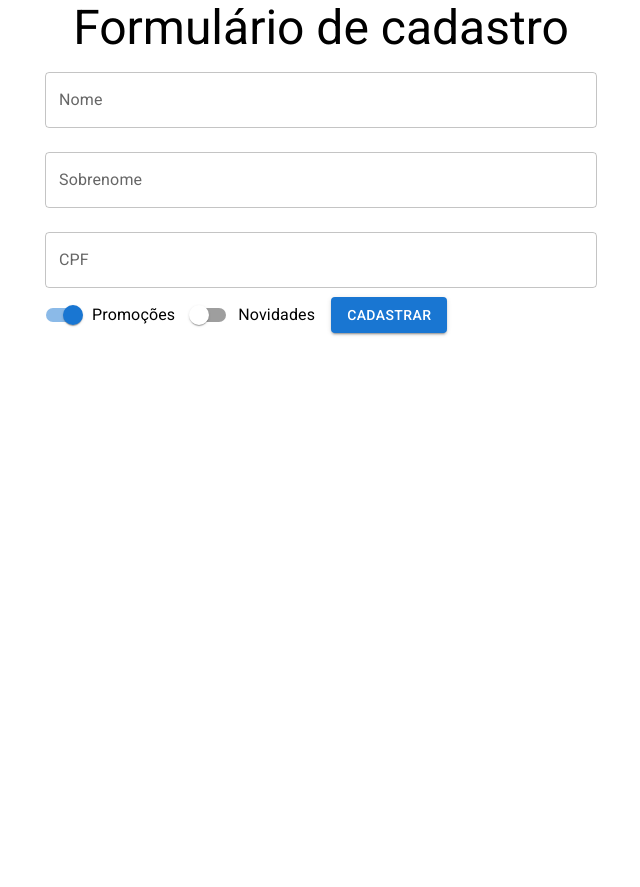
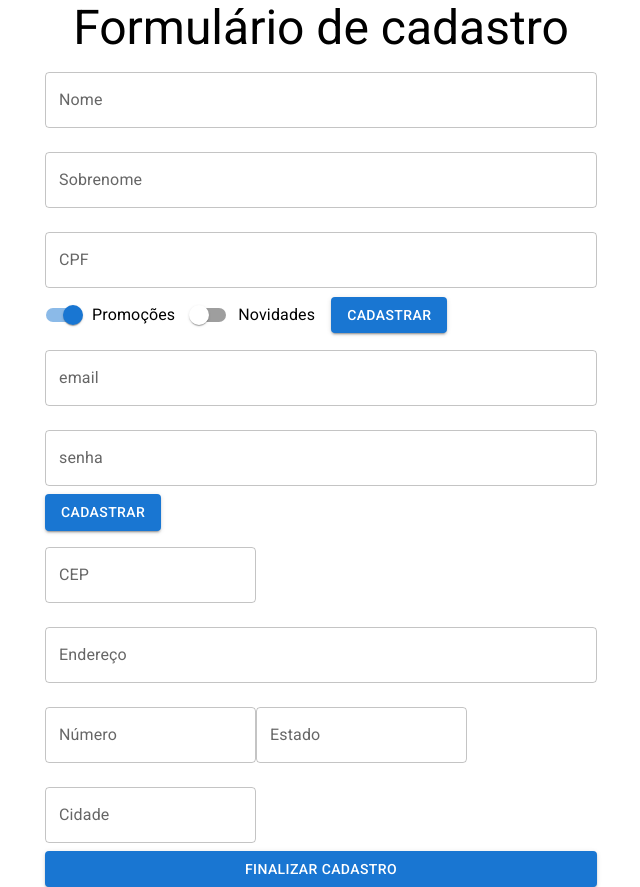
Before and after one commit to WesleyOliveira98/form-react-alura, a React (Create React App) app: page / in a window 1280 px wide. Shown: the whole page, without its empty margins (319-959 px from the left). Before the commit the page ends 800 px from the top, so only its background shows below. Built offline with nearby package versions, Linux system fonts and the light colour scheme.

Commit message:
6. Entendendo o problema

```diff
--- /dev/null
+++ b/src/components/FormularioCadastro/DadosEntrega.js
@@ -0,0 +1,45 @@
+import React from "react";
+import { Button, TextField } from "@mui/material";
+
+function DadosEntrega(){
+    return(
+        <form>
+            <TextField
+                id="cep"
+                label="CEP"
+                type="number"
+                margin="normal"
+            />
+            <TextField
+                id="endereco"
+                label="Endereço"
+                type="text"
+                margin="normal"
+                fullWidth
+            />
+            <TextField
+                id="numero"
+                label="Número"
+                type="number"
+                margin="normal"
+            />
+            <TextField
+                id="estado"
+                label="Estado"
+                type="text"
+                margin="normal"
+            />
+            <TextField
+                id="cidade"
+                label="Cidade"
+                type="text"
+                margin="normal"
+            />
+            <Button type="submit" variant="contained" fullWidth>
+                Finalizar Cadastro
+            </Button>
+        </form>
+    );
+}
+
+export default DadosEntrega;
--- /dev/null
+++ b/src/components/FormularioCadastro/DadosPessoais.js
@@ -0,0 +1,90 @@
+import React, { useState } from "react";
+import { Button, TextField, Switch, FormControlLabel } from "@mui/material";
+
+function DadosPessoais({ aoEnviar, validarCPF }) {
+    const [nome, setNome] = useState("");
+    const [sobrenome, setSobrenome] = useState("");
+    const [cpf, setCpf] = useState("");
+    const [promocoes, setPromocoes] = useState(true);
+    const [novidades, setNovidades] = useState(false);
+    const [erros, setErros] = useState({
+        cpf:{
+            valido: true,
+            texto: ""
+        }
+    });
+    return (
+        <form onSubmit={event => {
+            event.preventDefault();
+            aoEnviar({nome, sobrenome, cpf, promocoes, novidades});
+        }}>
+            <TextField
+                value={nome}
+                onChange={event => {
+                    setNome(event.target.value)
+                }}
+                id="nome"
+                label="Nome"
+                margin="normal"
+                fullWidth
+            />
+            <TextField
+                value={sobrenome}
+                onChange={event => {
+                    setSobrenome(event.target.value)
+                }}
+                id="sobrenome"
+                label="Sobrenome"
+                margin="normal"
+                fullWidth
+            />
+            <TextField
+                value={cpf}
+                onChange={event => {
+                    setCpf(event.target.value);
+                }}
+                onBlur={event => {
+                    const isValid = validarCPF(cpf);
+                    setErros({ cpf: isValid });
+                }}
+                error={!erros.cpf.valido}
+                helperText={erros.cpf.texto}
+                id="cpf"
+                label="CPF"
+                margin="normal"
+                fullWidth
+            />
+
+            <FormControlLabel
+                label="Promoções"
+                control={
+                    <Switch
+                        onChange={event => {
+                            setPromocoes(event.target.checked)
+                        }}
+                        name="promocoes"
+                        checked={promocoes}
+                        color="primary"
+                    />
+                }
+            />
+            <FormControlLabel
+                label="Novidades"
+                control={
+                    <Switch
+                        onChange={event => {
+                            setNovidades(event.target.checked)
+                        }}
+                        name="novidades"
+                        checked={novidades}
+                        color="primary"
+                    />
+                }
+            />
+
+            <Button type="submit" variant="contained">Cadastrar</Button>
+        </form>
+    )
+}
+
+export default DadosPessoais;
--- /dev/null
+++ b/src/components/FormularioCadastro/DadosUsuario.js
@@ -0,0 +1,28 @@
+import React from "react";
+import { Button, TextField } from "@mui/material";
+
+function DadosUsuario(){
+    return(
+        <form>
+            <TextField
+                id="email"
+                label="email"
+                type="email"
+                margin="normal"
+                fullWidth
+            />
+            <TextField
+                id="senha"
+                label="senha"
+                type="password"
+                margin="normal"
+                fullWidth
+            />
+            <Button type="submit" variant="contained">
+                Cadastrar
+            </Button>
+        </form>
+    );
+}
+
+export default DadosUsuario;
--- a/src/components/FormularioCadastro/FormularioCadastro.js
+++ b/src/components/FormularioCadastro/FormularioCadastro.js
@@ -1,90 +1,17 @@
-import React, { useState } from "react";
-import { Button } from '@mui/material';
-import { TextField, Switch, FormControlLabel } from "@mui/material";
+import React from "react";
+import DadosEntrega from "./DadosEntrega";
+import DadosPessoais from "./DadosPessoais";
+import DadosUsuario from "./DadosUsuario";
+
 
 function FormularioCadastro({ aoEnviar, validarCPF }) {
-    const [nome, setNome] = useState("");
-    const [sobrenome, setSobrenome] = useState("");
-    const [cpf, setCpf] = useState("");
-    const [promocoes, setPromocoes] = useState(true);
-    const [novidades, setNovidades] = useState(false);
-    const [erros, setErros] = useState({
-        cpf:{
-            valido: true,
-            texto: ""
-        }
-    });
+
     return (
-        <form onSubmit={event => {
-            event.preventDefault();
-            aoEnviar({nome, sobrenome, cpf, promocoes, novidades});
-        }}>
-            <TextField
-                value={nome}
-                onChange={event => {
-                    setNome(event.target.value)
-                }}
-                id="nome"
-                label="Nome"
-                margin="normal"
-                fullWidth
-            />
-            <TextField
-                value={sobrenome}
-                onChange={event => {
-                    setSobrenome(event.target.value)
-                }}
-                id="sobrenome"
-                label="Sobrenome"
-                margin="normal"
-                fullWidth
-            />
-            <TextField
-                value={cpf}
-                onChange={event => {
-                    setCpf(event.target.value);
-                }}
-                onBlur={event => {
-                    const isValid = validarCPF(cpf);
-                    setErros({ cpf: isValid });
-                }}
-                error={!erros.cpf.valido}
-                helperText={erros.cpf.texto}
-                id="cpf"
-                label="CPF"
-                margin="normal"
-                fullWidth
-            />
-
-            <FormControlLabel
-                label="Promoções"
-                control={
-                    <Switch
-                        onChange={event => {
-                            setPromocoes(event.target.checked)
-                        }}
-                        name="promocoes"
-                        checked={promocoes}
-                        color="primary"
-                    />
-                }
-            />
-            <FormControlLabel
-                label="Novidades"
-                control={
-                    <Switch
-                        onChange={event => {
-                            setNovidades(event.target.checked)
-                        }}
-                        name="novidades"
-                        checked={novidades}
-                        color="primary"
-                    />
-                }
-            />
-
-            <Button type="submit" variant="contained">Cadastrar</Button>
-        </form>
+        <>
+        <DadosPessoais aoEnviar={aoEnviar} validarCPF={validarCPF} />
+        <DadosUsuario />
+        <DadosEntrega />
+        </>
     )
 }
 
```
